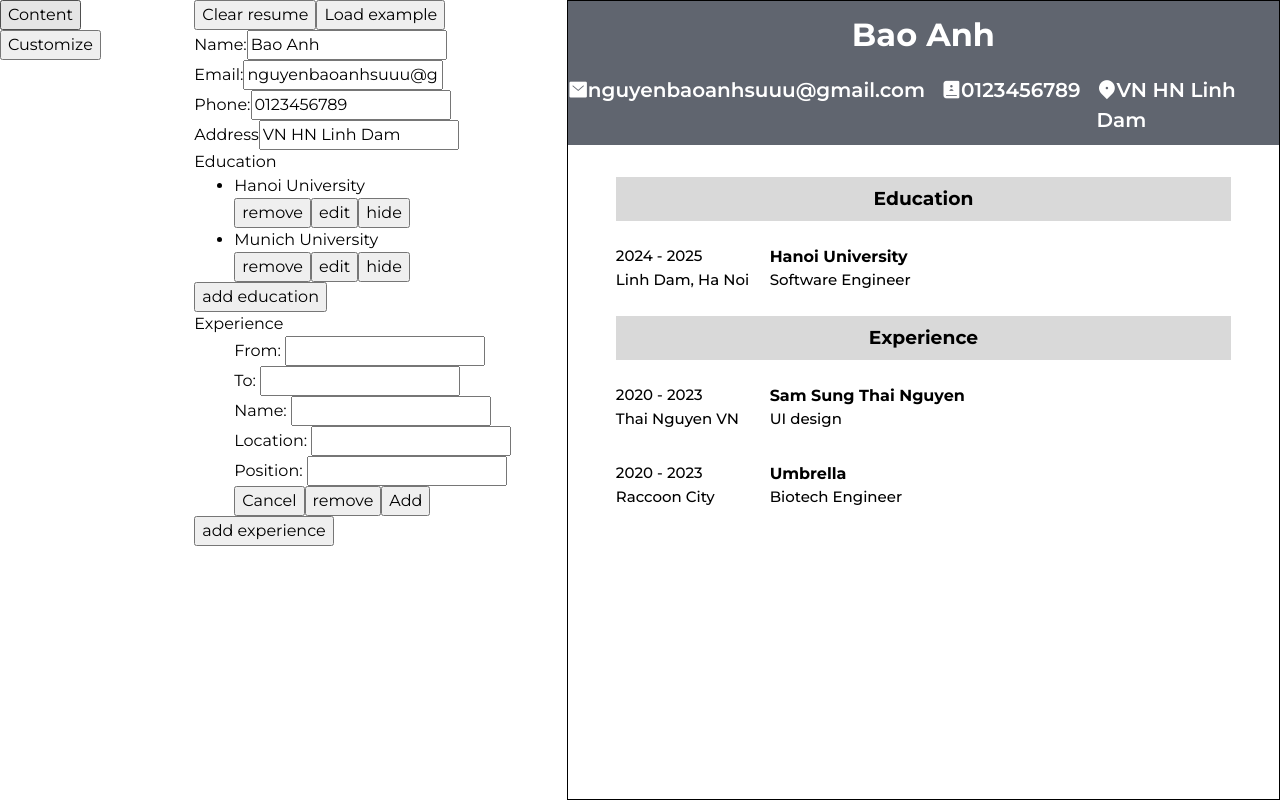
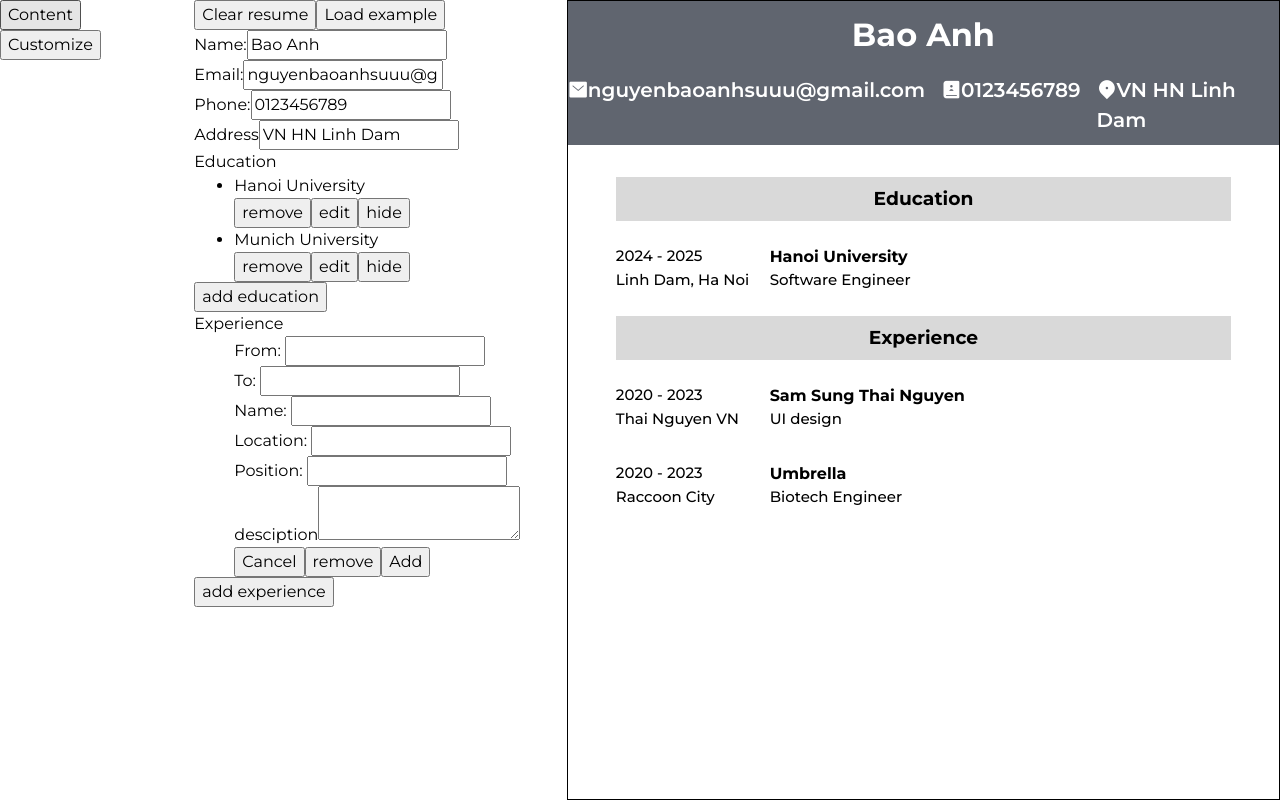
Before and after one commit to nguyensieu-gmer/cv_app, a React (Vite) app: page / in a window 1280 px wide. Both pictures are taken after a click on the button "add experience". Built offline with nearby package versions, Linux system fonts and the light colour scheme.

Commit message:
Add textarea for description

```diff
--- a/src/component/customForm.jsx
+++ b/src/component/customForm.jsx
@@ -127,6 +127,15 @@ export function ExpForm({ handleChange, exp, expOnChange, expActions }) {
           id="positionTitle"
         />
       </div>
+      <div>
+        <label htmlFor="desciption">desciption</label>
+        <textarea
+          value={exp.desciption}
+          onChange={expOnChange}
+          name="desciption"
+          id="desciption"
+        ></textarea>
+      </div>
       <button
         onClick={() => {
           handleChange(false);
```
